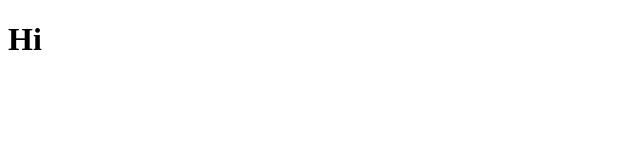
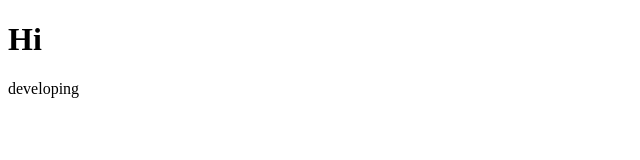
Before and after one commit to pearlpark111/next-unicorn, a plain HTML site: page index.html in a window 1280 px wide. Shown: the whole page, without its empty margins (0-640 px from the left). Drawn offline with Linux system fonts and the light colour scheme.

Commit message:
first commit on develop branch

```diff
--- a/index.html
+++ b/index.html
@@ -4,5 +4,6 @@
     <head></head>
     <body>
         <h1>Hi</h1>
+        <p>developing</p>
     </body>
 </html>
```
